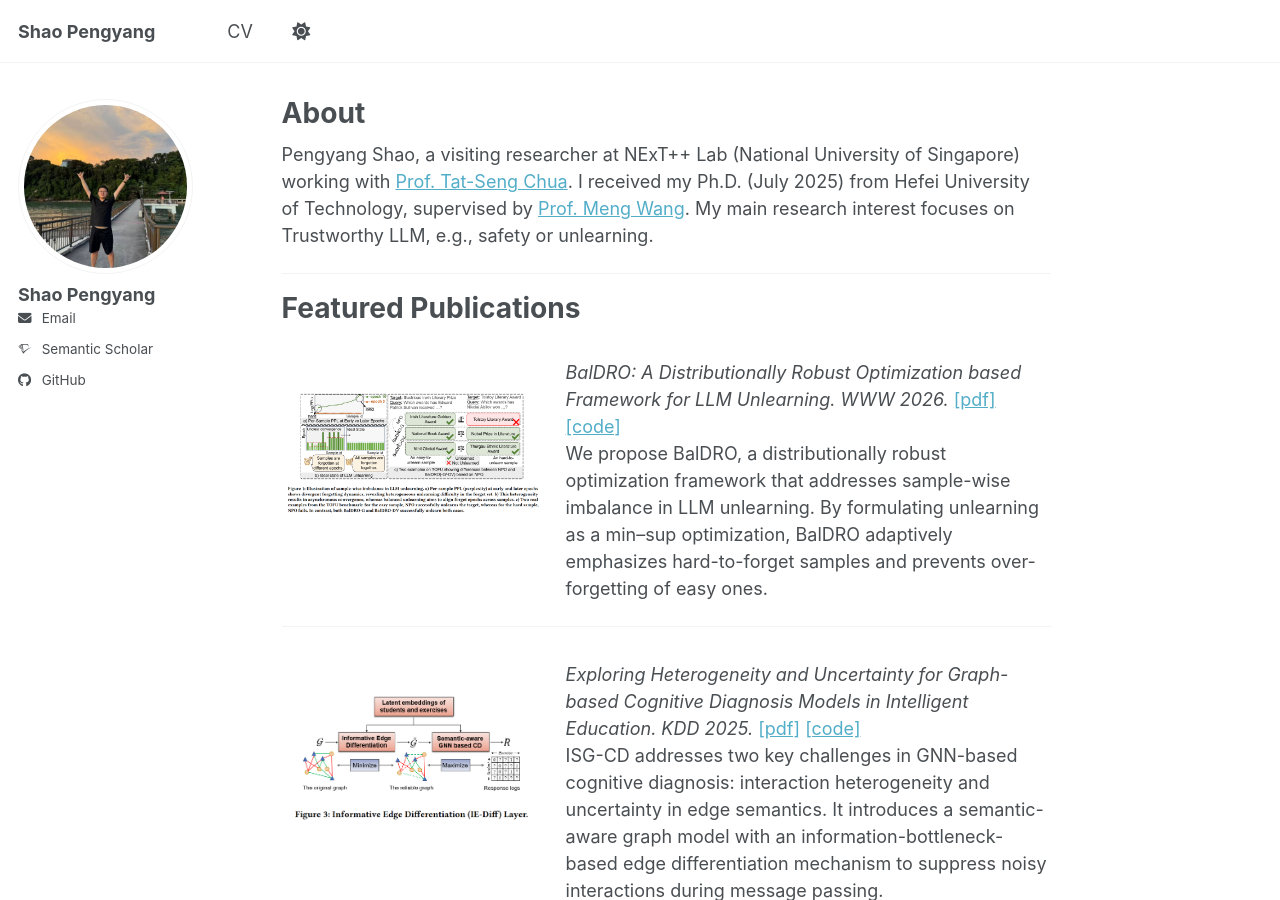
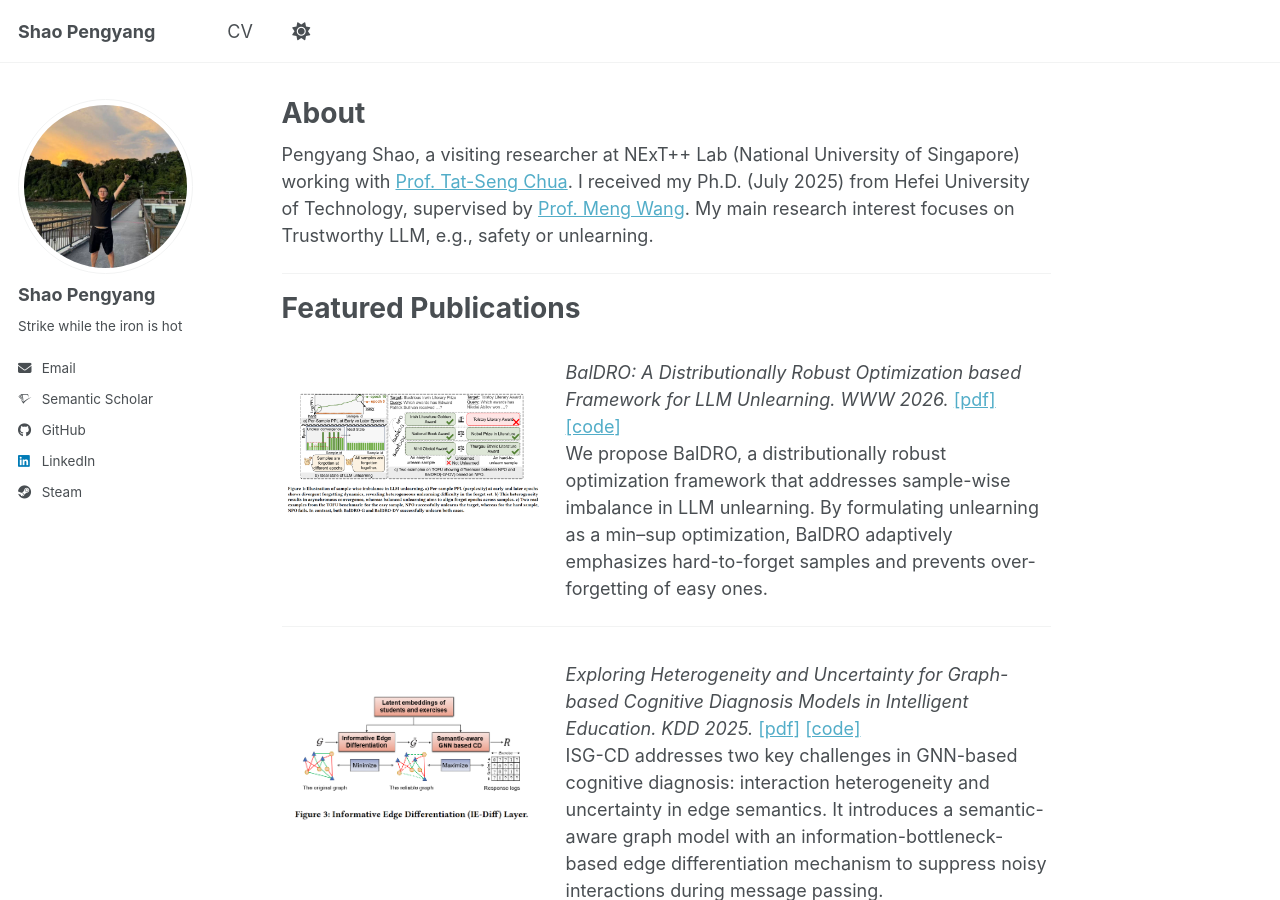
Before and after one commit to ShaoPengyang/ShaoPengyang.github.io, a Jekyll site: the page built from _pages/about.md, in a window 1280 px wide and 900 px high. Built offline with Jekyll 4.4.1, drawn with Linux system fonts in a browser that asks for light colours; some web fonts are replaced; a script bundle is joined from its source files by our own code; library files that are not in the unit come from our copies; some of the changed lines change nothing that is shown.

Commit message:
Update _config.yml

```diff
--- a/_config.yml
+++ b/_config.yml
@@ -26,7 +26,7 @@ author:
   avatar           : "profile.png"
   name             : "Shao Pengyang"
   pronouns         : # "he/him"
-  bio              : # "Keep moving forward"
+  bio              : "Strike while the iron is hot"
   location         : # "Earth"
   employer         : # "National University of Singapore"
   uri              : # URL
@@ -64,12 +64,12 @@ author:
   keybase          : # Username
   instagram        : # Username
   lastfm           : # Username
-  linkedin         : # Username
+  linkedin         : shao-pengyang-1472052b0
   mastodon         : # URL
   medium           : # URL
   pinterest        : # Username
   soundcloud       : # Username
-  steam            : # Username
+  steam            : shaopymark
   telegram         : # URL
   tumblr           : # Username
   twitter          : # Username for X / Twitter
```
